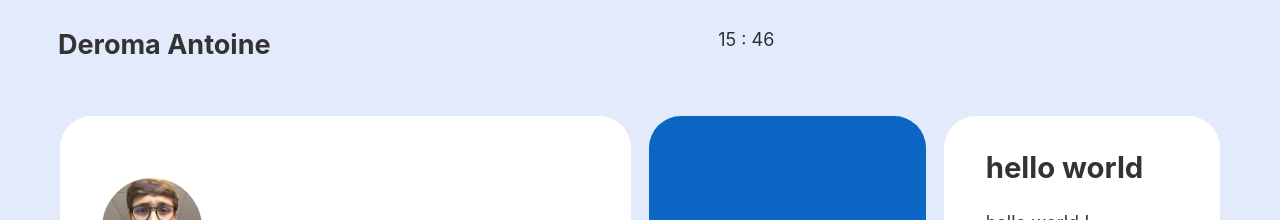
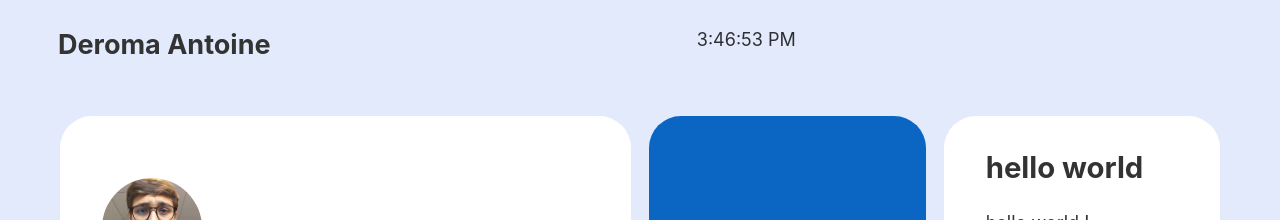
Before and after one commit to anderoma/deroma-antoine, a Gatsby site: page / in a window 1280 px wide. Shown: the top 220 px of the page. Built offline with nearby package versions, Linux system fonts and the light colour scheme; Gatsby itself is replaced by a stand-in of ours.

Commit message:
add time update auto

```diff
--- a/src/components/header.js
+++ b/src/components/header.js
@@ -1,6 +1,8 @@
 import * as React from "react"
 import PropTypes from "prop-types"
 import { Link } from "gatsby"
+
+import Time from "./time"
 
 const Header = ({ siteTitle }) => (
   <header
@@ -29,9 +31,7 @@ const Header = ({ siteTitle }) => (
         </Link>
       </h1>
 
-      <p className="m-auto">{new Date().getHours()} : {new Date().getMinutes()}</p>
-
-      <div id="time"></div>
+      <Time />
 
     </div>
   </header>
--- /dev/null
+++ b/src/components/time.js
@@ -0,0 +1,35 @@
+import * as React from "react"
+
+class Time extends React.Component{
+    constructor(props) {
+        super(props);
+        this.state = {date: new Date()};
+      }
+
+      componentDidMount() {
+        this.timerID = setInterval(
+          () => this.tick(),
+          1000
+        );
+      }
+
+      componentWillUnmount() {
+        clearInterval(this.timerID);
+      }
+
+      tick() {
+        this.setState({
+          date: new Date()
+        });
+      }
+
+      render() {
+        return (
+          <div className="m-auto">
+            <p className="m-auto">{this.state.date.toLocaleTimeString()}</p>
+          </div>
+        );
+      }
+  }
+
+  export default Time
```
